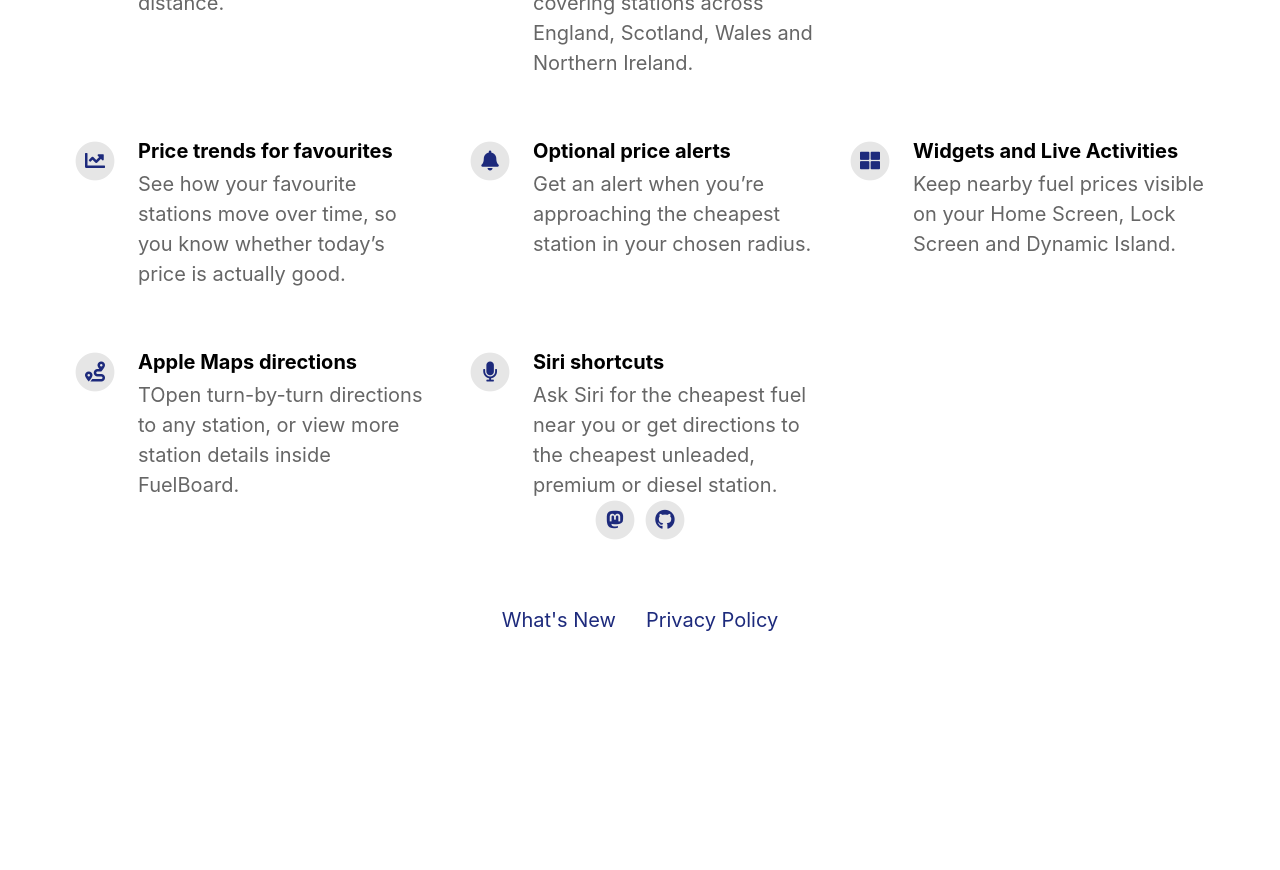
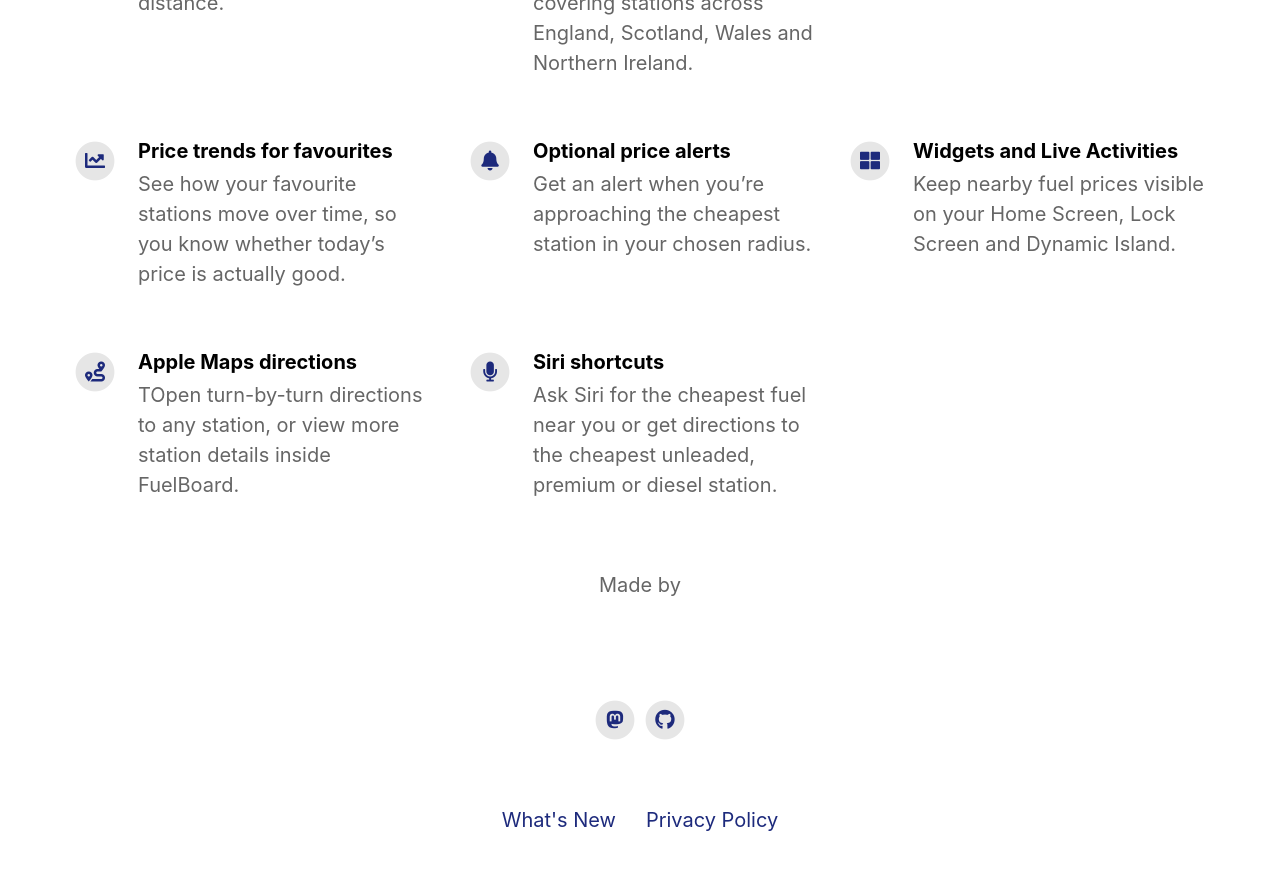
Before and after one commit to aptonline/fuelboard, a Jekyll site: the page built from index.html, in a window 1280 px wide and 900 px high, scrolled down 1214 px. Shown: the top 870 px of the window. Built offline with Jekyll 4.4.1, drawn with Linux system fonts in a browser that asks for light colours; nearby versions of some CDN libraries; before the commit the page ends 1914 px from its top, so only the background shows below that.

```diff
--- a/_config.yml
+++ b/_config.yml
@@ -20,7 +20,7 @@ enable_smart_app_banner                   : true
 
 
 # Information About Yourself
-your_name                                 :
+your_name                                 :   </br></br>
 your_link                                 :
 your_city                                 :
 email_address                             :
```
